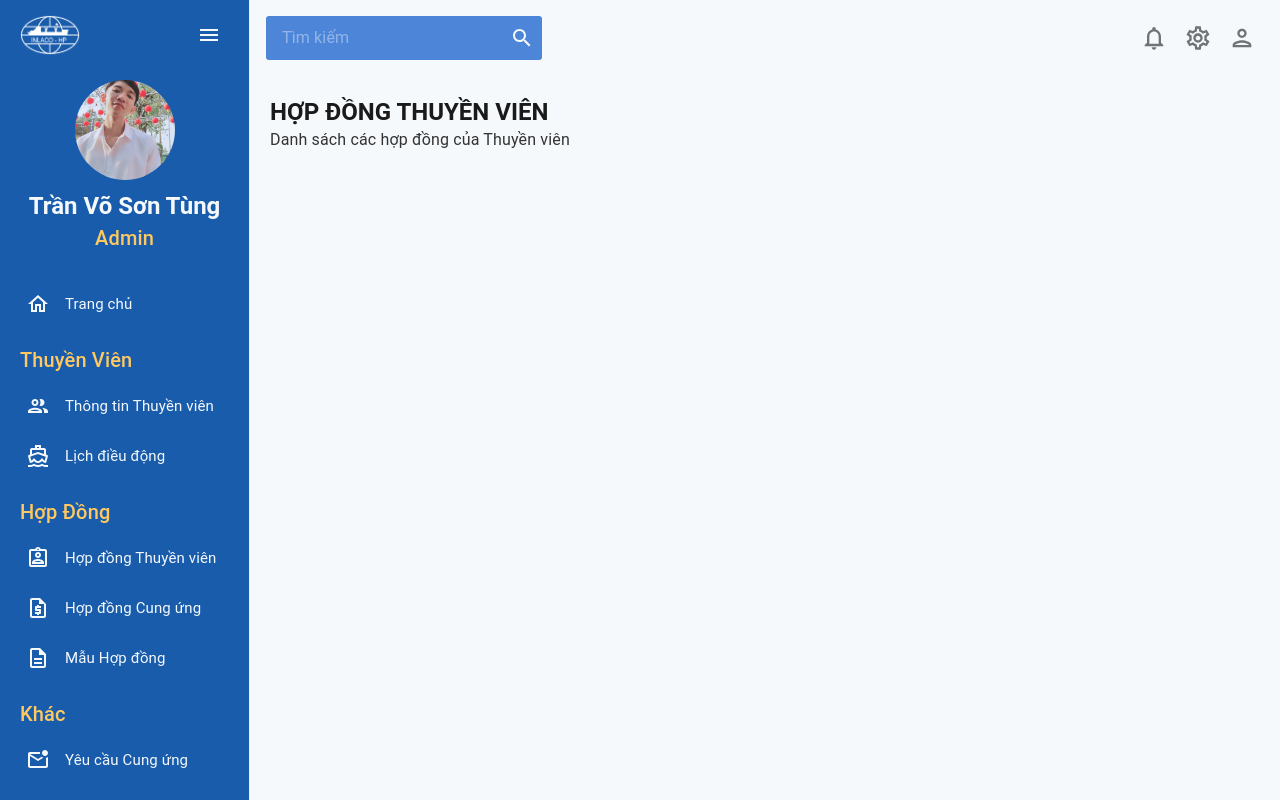
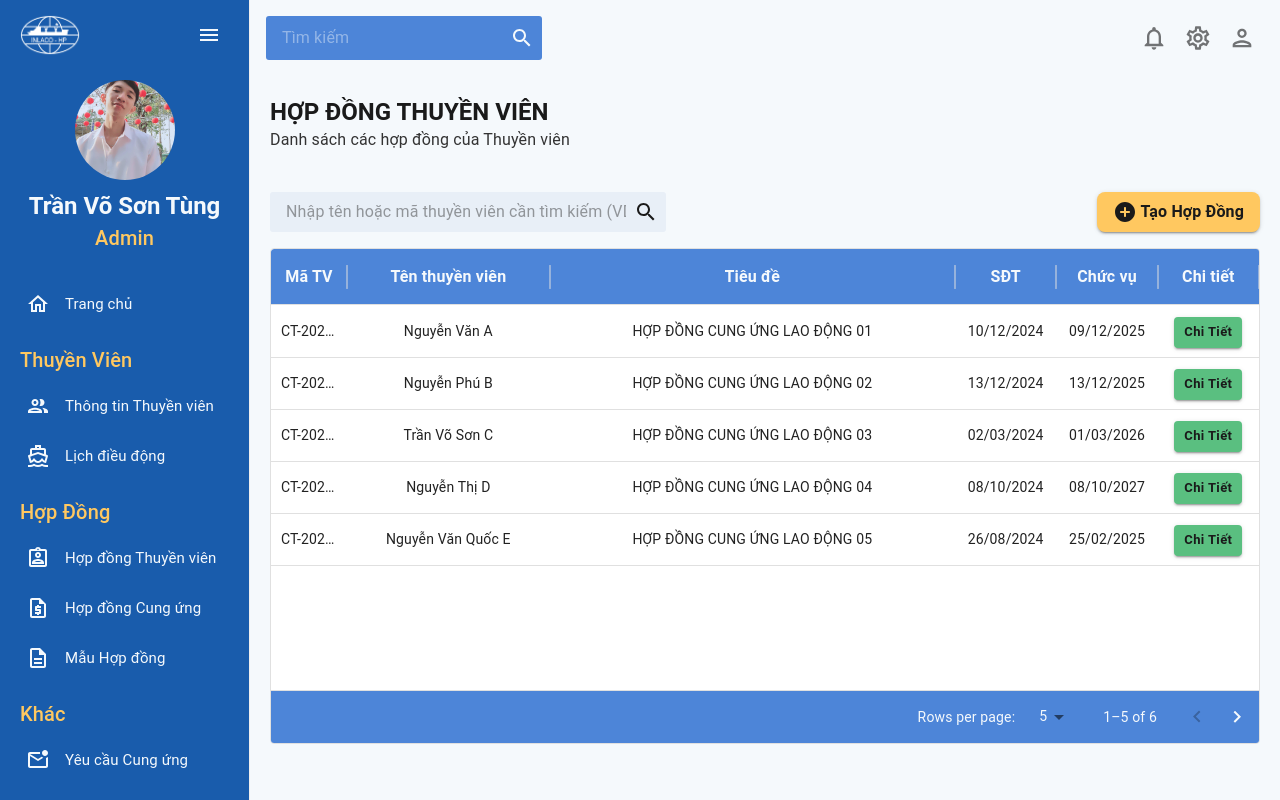
Before and after one commit to ngphth1312/inlaco-crewmgr-web-client, a React (Create React App) app: page /crewContract in a window 1280 px wide. Built offline with nearby package versions, Linux system fonts and the light colour scheme.

Commit message:
feat(crewContract): adding basic UI for the crew contract page

```diff
--- a/src/data/mockData.js
+++ b/src/data/mockData.js
@@ -578,3 +578,60 @@ export const masterAssignmentSchedule = [
     endLocation: "VN SGN", //arrivalLocation
   },
 ];
+
+export const mockCrewContracts = [
+  {
+    id: "CT-202401",
+    parties: {
+      name: "Nguyễn Văn A",
+    },
+    title: "HỢP ĐỒNG CUNG ỨNG LAO ĐỘNG 01",
+    activationDate: "10/12/2024",
+    expiredDate: "09/12/2025",
+  },
+  {
+    id: "CT-202402",
+    parties: {
+      name: "Nguyễn Phú B",
+    },
+    title: "HỢP ĐỒNG CUNG ỨNG LAO ĐỘNG 02",
+    activationDate: "13/12/2024",
+    expiredDate: "13/12/2025",
+  },
+  {
+    id: "CT-202403",
+    parties: {
+      name: "Trần Võ Sơn C",
+    },
+    title: "HỢP ĐỒNG CUNG ỨNG LAO ĐỘNG 03",
+    activationDate: "02/03/2024",
+    expiredDate: "01/03/2026",
+  },
+  {
+    id: "CT-202404",
+    parties: {
+      name: "Nguyễn Thị D",
+    },
+    title: "HỢP ĐỒNG CUNG ỨNG LAO ĐỘNG 04",
+    activationDate: "08/10/2024",
+    expiredDate: "08/10/2027",
+  },
+  {
+    id: "CT-202405",
+    parties: {
+      name: "Nguyễn Văn Quốc E",
+    },
+    title: "HỢP ĐỒNG CUNG ỨNG LAO ĐỘNG 05",
+    activationDate: "26/08/2024",
+    expiredDate: "25/02/2025",
+  },
+  {
+    id: "CT-202406",
+    parties: {
+      name: "Trần Văn F",
+    },
+    title: "HỢP ĐỒNG CUNG ỨNG LAO ĐỘNG 06",
+    activationDate: "22/12/2024",
+    expiredDate: "21/06/2025",
+  },
+];
--- a/src/pages/crewContract.jsx
+++ b/src/pages/crewContract.jsx
@@ -1,8 +1,88 @@
 import React from "react";
-import { PageTitle } from "../components/global";
-import { Box } from "@mui/material";
+import { PageTitle, NoValuesOverlay, SearchBar } from "../components/global";
+import { Box, Button, Typography } from "@mui/material";
+import { DataGrid } from "@mui/x-data-grid";
+import { mockCrewContracts } from "../data/mockData";
+import { COLOR } from "../assets/Color";
+import AddCircleRoundedIcon from "@mui/icons-material/AddCircleRounded";
+// import { useNavigate } from "react-router";
 
 const CrewContract = () => {
+  // const navigate = useNavigate();
+
+  const onMemberDetailClick = (id) => {
+    console.log("Navigate to info page of Member with ID: " + id);
+  };
+
+  const columns = [
+    {
+      field: "id",
+      headerName: "Mã TV",
+      sortable: false,
+      flex: 0.75,
+      align: "center",
+      headerAlign: "center",
+    },
+    {
+      field: "parties",
+      headerName: "Tên thuyền viên",
+      sortable: false,
+      flex: 2,
+      align: "center",
+      headerAlign: "center",
+      valueGetter: (params) => params?.name,
+    },
+    {
+      field: "title",
+      headerName: "Tiêu đề",
+      sortable: false,
+      flex: 4,
+      align: "center",
+      headerAlign: "center",
+    },
+    {
+      field: "activationDate",
+      headerName: "SĐT",
+      sortable: false,
+      flex: 1,
+      align: "center",
+      headerAlign: "center",
+    },
+    {
+      field: "expiredDate",
+      headerName: "Chức vụ",
+      sortable: false,
+      flex: 1,
+      align: "center",
+      headerAlign: "center",
+    },
+    {
+      field: "detail",
+      headerName: "Chi tiết",
+      sortable: false,
+      flex: 1,
+      align: "center",
+      headerAlign: "center",
+      renderCell: (params) => {
+        return (
+          <Button
+            variant="contained"
+            size="small"
+            onClick={() => onMemberDetailClick(params?.id)}
+            sx={{
+              backgroundColor: COLOR.primary_green,
+              color: COLOR.primary_black,
+              fontWeight: 700,
+              textTransform: "capitalize",
+            }}
+          >
+            Chi tiết
+          </Button>
+        );
+      },
+    },
+  ];
+
   return (
     <div>
       <Box m="20px">
@@ -12,6 +92,84 @@ const CrewContract = () => {
             subtitle="Danh sách các hợp đồng của Thuyền viên"
           />
         </Box>
+        <Box
+          m="40px 0 0 0"
+          height="62vh"
+          maxHeight={550}
+          maxWidth={1600}
+          sx={{
+            "& .MuiDataGrid-columnHeader": {
+              backgroundColor: COLOR.secondary_blue,
+              color: COLOR.primary_white,
+            },
+            "& .MuiTablePagination-root": {
+              backgroundColor: COLOR.secondary_blue,
+              color: COLOR.primary_white,
+            },
+          }}
+        >
+          <Box
+            sx={{
+              display: "flex",
+              flexDirection: "row",
+              width: "100%",
+              paddingBottom: 2,
+              justifyContent: "space-between",
+            }}
+          >
+            <SearchBar
+              placeholder={
+                "Nhập tên hoặc mã thuyền viên cần tìm kiếm (VD: Nguyễn Văn A,...)"
+              }
+              color={COLOR.primary_black}
+              backgroundColor={COLOR.secondary_white}
+              sx={{
+                width: "40%",
+              }}
+            />
+            <Button
+              variant="contained"
+              sx={{
+                backgroundColor: COLOR.primary_gold,
+                color: COLOR.primary_black,
+                borderRadius: 2,
+              }}
+            >
+              <AddCircleRoundedIcon />
+              <Typography
+                sx={{
+                  fontWeight: 700,
+                  marginLeft: "4px",
+                  textTransform: "capitalize",
+                }}
+              >
+                Tạo hợp đồng
+              </Typography>
+            </Button>
+          </Box>
+          <DataGrid
+            disableRowSelectionOnClick
+            disableColumnMenu
+            disableColumnResize
+            rows={mockCrewContracts}
+            columns={columns}
+            slots={{ noRowsOverlay: NoValuesOverlay }}
+            pageSizeOptions={[5, 10, { value: -1, label: "All" }]}
+            initialState={{
+              pagination: {
+                paginationModel: { pageSize: 5, page: 0 },
+              },
+            }}
+            sx={{
+              backgroundColor: "#FFF",
+              headerAlign: "center",
+              "& .MuiDataGrid-columnHeaderTitle": {
+                fontSize: 16,
+                fontWeight: 700,
+              },
+            }}
+          />
+        </Box>
       </Box>
     </div>
   );
```
